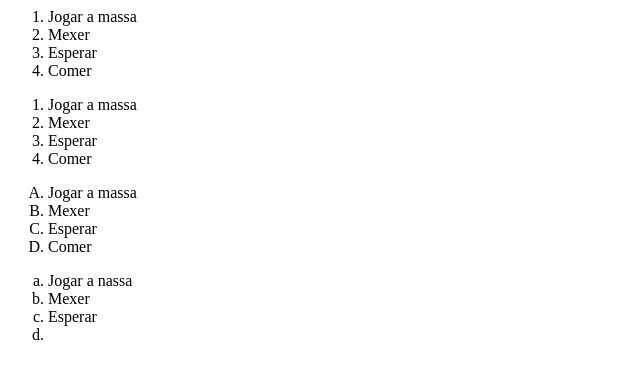
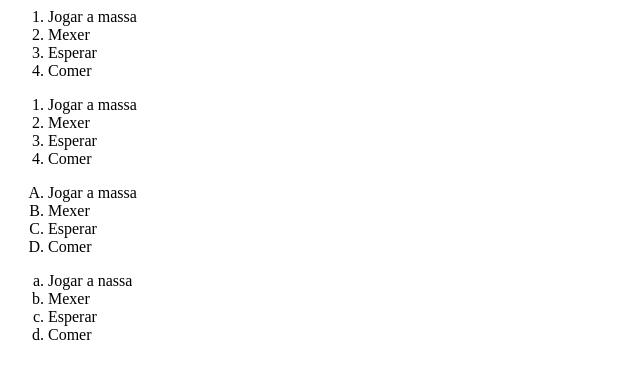
Before and after one commit to Devsgeeknerd/cla-com-com-int-int-log-ori-obj-com-bas, a plain HTML site: page index.html in a window 1280 px wide. Shown: the full height of the page, 0-640 px from the left. Drawn offline with Linux system fonts and the light colour scheme.

Commit message:
Adicionando os passos

```diff
--- a/index.html
+++ b/index.html
@@ -26,7 +26,7 @@
             <li>Jogar a nassa</li>
             <li>Mexer</li>
             <li>Esperar</li>
-            <li></li>
+            <li>Comer</li>
         </ol>
     </body>
 </html>
```
